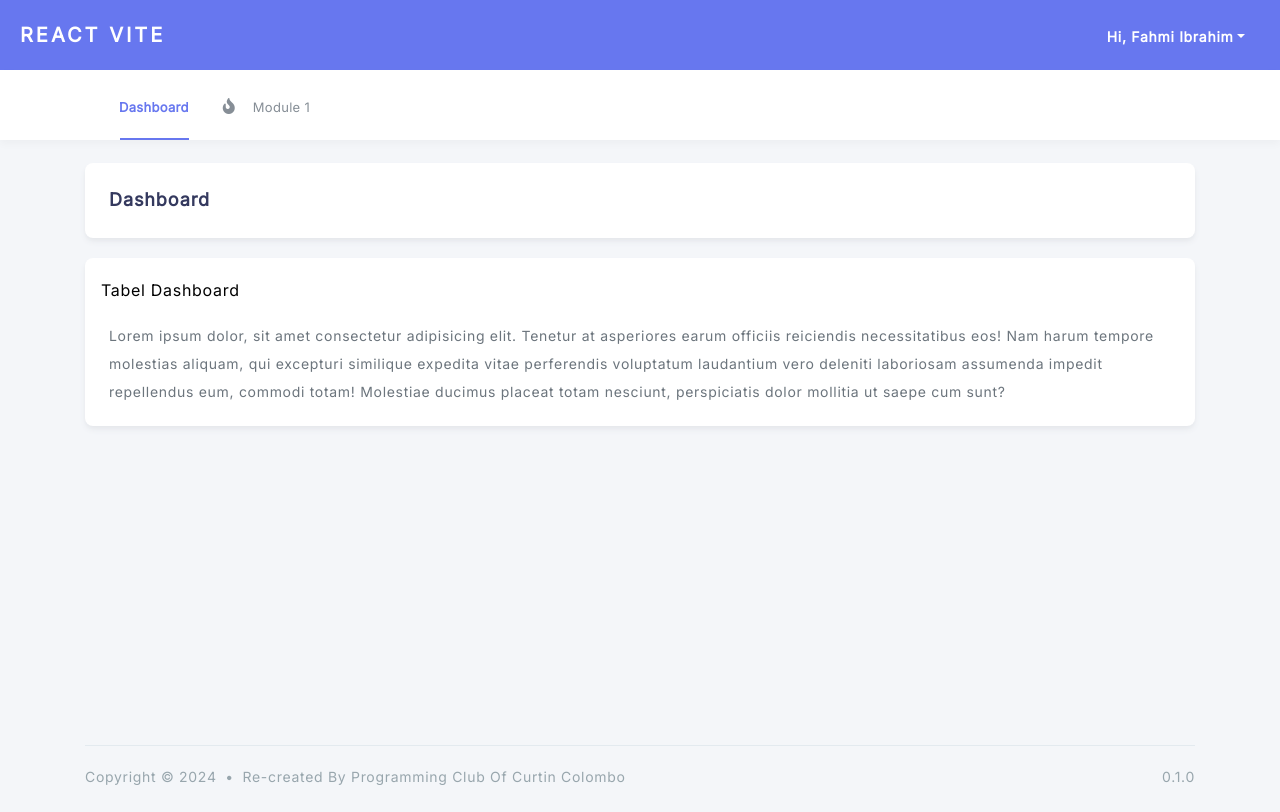
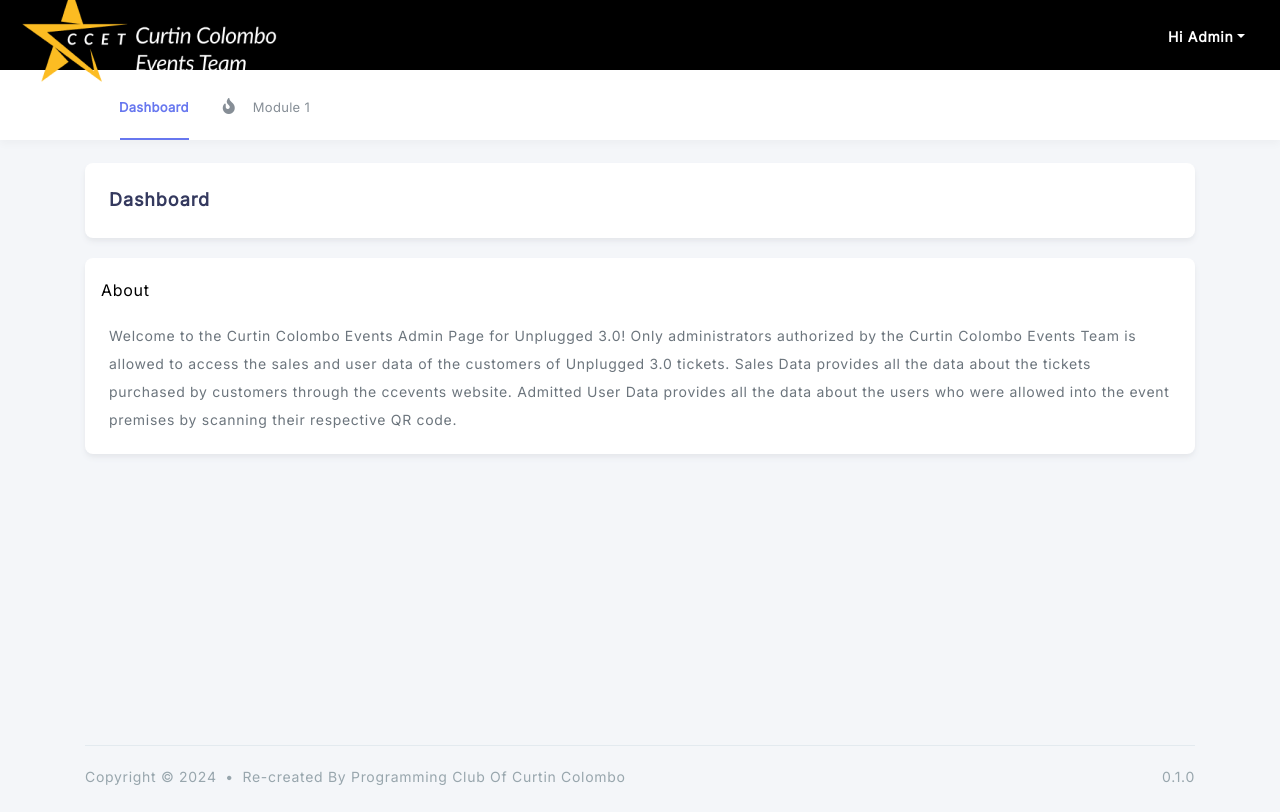
Before and after one commit to yasith7835/CCEventsAdmin, a React (Vite) app in the folder frontend/: page / in a window 1280 px wide. Built offline with nearby package versions, Linux system fonts and the light colour scheme.

Commit message:
Changes to frontend

```diff
--- a/frontend/src/assets/stisla/css/style.css
+++ b/frontend/src/assets/stisla/css/style.css
@@ -2152,7 +2152,7 @@ h6 .badge {
     left: 0;
     width: 100%;
     height: 115px;
-    background-color: #6777ef;
+    background-color: #000000;
     z-index: -1;
 }
 
--- a/frontend/src/components/Navbar.jsx
+++ b/frontend/src/components/Navbar.jsx
@@ -2,13 +2,13 @@ import React from "react";
 import Case from "./Case";
 import NavLink from "./NavLink";
 import { Link } from "react-router-dom";
+import CCETLogo from '../assets/CCET_LOGO.png'; // Adjust the path based on your folder structure
 
 export default function Navbar() {
     return (
         <nav className="navbar navbar-expand-lg main-navbar">
-            <Link to="/" className="navbar-brand sidebar-gone-hide">
-                REACT VITE
-            </Link>
+            <img src={CCETLogo} alt="CCET logo"/>
+
             <div className="navbar-nav">
                 <a
                     href="#"
@@ -27,31 +27,31 @@ export default function Navbar() {
                         className="nav-link dropdown-toggle nav-link-lg nav-link-user"
                     >
                         <div className="d-sm-none d-lg-inline-block">
-                            Hi, Fahmi Ibrahim
+                            Hi Admin
                         </div>
                     </a>
                     <div className="dropdown-menu dropdown-menu-right">
-                        <div className="dropdown-title">
+                        {/* <div className="dropdown-title">
                             Logged in 5 min ago
-                        </div>
-                        <a
+                        </div> */}
+                        {/* <a
                             href="features-profile.html"
                             className="dropdown-item has-icon"
                         >
                             <i className="far fa-user"></i> Profile
-                        </a>
-                        <a
+                        </a> */}
+                        {/* <a
                             href="features-activities.html"
                             className="dropdown-item has-icon"
                         >
                             <i className="fas fa-bolt"></i> Activities
-                        </a>
-                        <a
+                        </a> */}
+                        {/* <a
                             href="features-settings.html"
                             className="dropdown-item has-icon"
                         >
                             <i className="fas fa-cog"></i> Settings
-                        </a>
+                        </a> */}
                         <div className="dropdown-divider"></div>
                         <a
                             href="#"
--- a/frontend/src/pages/AdvancedFeature.jsx
+++ b/frontend/src/pages/AdvancedFeature.jsx
@@ -1,14 +1,13 @@
 import React, { useEffect, useState } from "react";
 import Case from "../components/Case";
 
-export default function AdvancedFeature() {
+export default function ScannedUsers() {
     const [users, setUsers] = useState([]);
     const [filteredUsers, setFilteredUsers] = useState([]);
     const [searchQuery, setSearchQuery] = useState("");
     const [entries, setEntries] = useState("All");
 
     useEffect(() => {
-        document.title = "Advanced Feature";
         fetchAdmittedUsers();
     }, []);
 
@@ -42,13 +41,13 @@ export default function AdvancedFeature() {
     return (
         <Case>
             <div className="section-header px-4 tw-rounded-none tw-shadow-md tw-shadow-gray-200 lg:tw-rounded-lg">
-                <h1 className="mb-1 tw-text-lg">General Feature</h1>
+                <h1 className="mb-1 tw-text-lg">Scanned Users</h1>
             </div>
 
             <div className="section-body">
                 <div className="card">
                     <div className="card-body px-0">
-                        <h3>Table General Feature</h3>
+                        <h3>Table of scanned users</h3>
                         <div className="show-entries">
                             <p className="show-entries-show">Show</p>
                             <select id="length-data" className="tw-p-1" value={entries} onChange={handleEntriesChange}>
--- a/frontend/src/pages/Dashboard.jsx
+++ b/frontend/src/pages/Dashboard.jsx
@@ -3,9 +3,6 @@ import Case from "../components/Case";
 import { useEffect } from "react";
 
 export default function Dashboard() {
-    useEffect(() => {
-        document.title = "Dashboard";
-    }, []);
 
     return (
         <Case>
@@ -16,17 +13,16 @@ export default function Dashboard() {
             <div className="section-body">
                 <div className="card">
                     <div className="card-body px-0">
-                        <h3>Tabel Dashboard</h3>
+                        <h3>About</h3>
                         <p className="px-4">
-                            Lorem ipsum dolor, sit amet consectetur adipisicing
-                            elit. Tenetur at asperiores earum officiis
-                            reiciendis necessitatibus eos! Nam harum tempore
-                            molestias aliquam, qui excepturi similique expedita
-                            vitae perferendis voluptatum laudantium vero
-                            deleniti laboriosam assumenda impedit repellendus
-                            eum, commodi totam! Molestiae ducimus placeat totam
-                            nesciunt, perspiciatis dolor mollitia ut saepe cum
-                            sunt?
+                            Welcome to the Curtin Colombo Events Admin Page for Unplugged 3.0!
+                            Only administrators authorized by the Curtin Colombo Events Team is
+                            allowed to access the sales and user data of the customers of
+                            Unplugged 3.0 tickets.
+                            Sales Data provides all the data about the tickets purchased by
+                            customers through the ccevents website.
+                            Admitted User Data provides all the data about the users who were
+                            allowed into the event premises by scanning their respective QR code.
                         </p>
                     </div>
                 </div>
--- a/frontend/src/pages/GeneralFeature.jsx
+++ b/frontend/src/pages/GeneralFeature.jsx
@@ -1,14 +1,13 @@
 import React, { useEffect, useState } from "react";
 import Case from "../components/Case";
 
-export default function GeneralFeature() {
+export default function PurchasedUsers() {
     const [users, setUsers] = useState([]);
     const [filteredUsers, setFilteredUsers] = useState([]);
     const [searchQuery, setSearchQuery] = useState("");
     const [entries, setEntries] = useState("All");
 
     useEffect(() => {
-        document.title = "General Feature";
         fetchPurchasedUsers();
     }, []);
 
@@ -42,13 +41,13 @@ export default function GeneralFeature() {
     return (
         <Case>
             <div className="section-header px-4 tw-rounded-none tw-shadow-md tw-shadow-gray-200 lg:tw-rounded-lg">
-                <h1 className="mb-1 tw-text-lg">General Feature</h1>
+                <h1 className="mb-1 tw-text-lg">Purchased Users</h1>
             </div>
 
             <div className="section-body">
                 <div className="card">
                     <div className="card-body px-0">
-                        <h3>Tabel General Feature</h3>
+                        <h3>Table of purchased users</h3>
                         <div className="show-entries">
                             <p className="show-entries-show">Show</p>
                             <select id="length-data" className="tw-p-1" value={entries} onChange={handleEntriesChange}>
```
Also changed, not shown: frontend/src/assets/CCET_LOGO.png (added).
